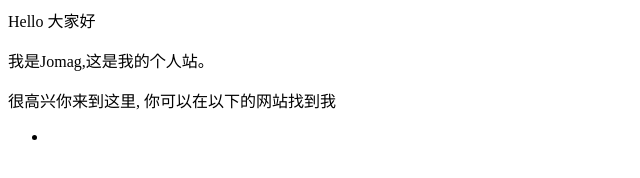
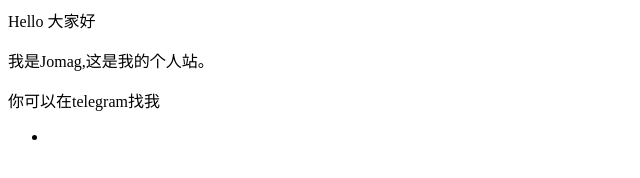
Before and after one commit to Joamg/Joamg.github.io, a plain HTML site: page index.html in a window 1280 px wide. Shown: the whole page, without its empty margins (0-640 px from the left). Drawn offline with Linux system fonts and the light colour scheme.

Commit message:
Update index.html

```diff
--- a/index.html
+++ b/index.html
@@ -1,6 +1,6 @@
 <p>Hello 大家好</p>
 <p>我是Jomag,这是我的个人站。 </p>
-<p>很高兴你来到这里, 你可以在以下的网站找到我</p>
+<p>你可以在telegram找我</p>
 
 <ul>
   <li> <a href="http://t.me/Tangtaizong"></a> </li>
```
